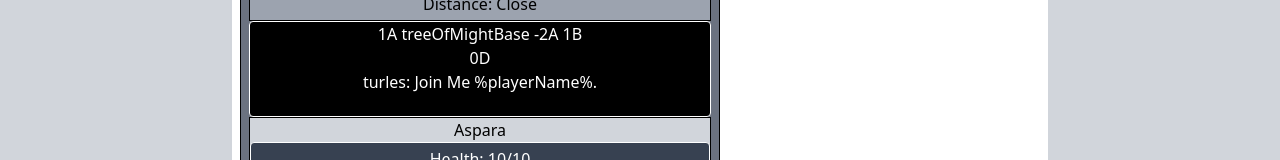
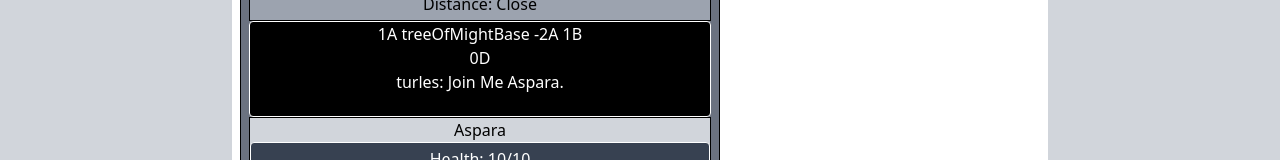
Before and after one commit to KylePep/ddbwiki, a Next.js app: page /demo in a window 1280 px wide. Shown: the part 302-462 px from the top of the page. Built offline with nearby package versions, Linux system fonts and the light colour scheme.

Commit message:
uses regex to use playerName in dialogue

```diff
--- a/app/demo/page.tsx
+++ b/app/demo/page.tsx
@@ -71,10 +71,14 @@ export default function page() {
     console.log(newPagination, pagination)
   }
 
-  const updateRoom = (roomId: string | undefined, dialId:string, dialProgressId: string)=> {
+  const updateRoom = (roomId: string | undefined, dialId:string | undefined, dialProgressId: string)=> {
     if (roomId == undefined || dialId == undefined || dialProgressId == undefined) {
       return
     } else {
+
+      if (dialProgressId == "exit"){
+        data.adventureInstance.roomsProgress = "battle"
+      }
 
       if (roomId === room?.id) {}
       else {
@@ -106,6 +110,18 @@ export default function page() {
         setCurrentResponse(newResponse)
       }
     }
+  }
+
+  function replacePlayerName(str: string | undefined) {
+    if (str == undefined) return
+    // Regular expression to match %playerName%
+    // Replace %playerName% with Player.base.name
+    str = str.replace(/%playerName%/g, Player.base.name);
+
+    // Replace %PLAYERNAME% with Player.base.name in all caps
+    str = str.replace(/%PLAYERNAME%/g, Player.base.name.toUpperCase());
+
+    return str;
   }
 
   const getFocusedItem = (name:string) =>{
@@ -325,7 +341,7 @@ export default function page() {
                     ))}
                   </p>
                   <p>{dialProgress}</p>
-                  <p>{currentChapter?.content.speaker}: {currentChapter?.content.dialogue}</p>
+                  <p>{currentChapter?.content.speaker}: { replacePlayerName(currentChapter?.content.dialogue) }</p>
                 </div>
               }
 
```
